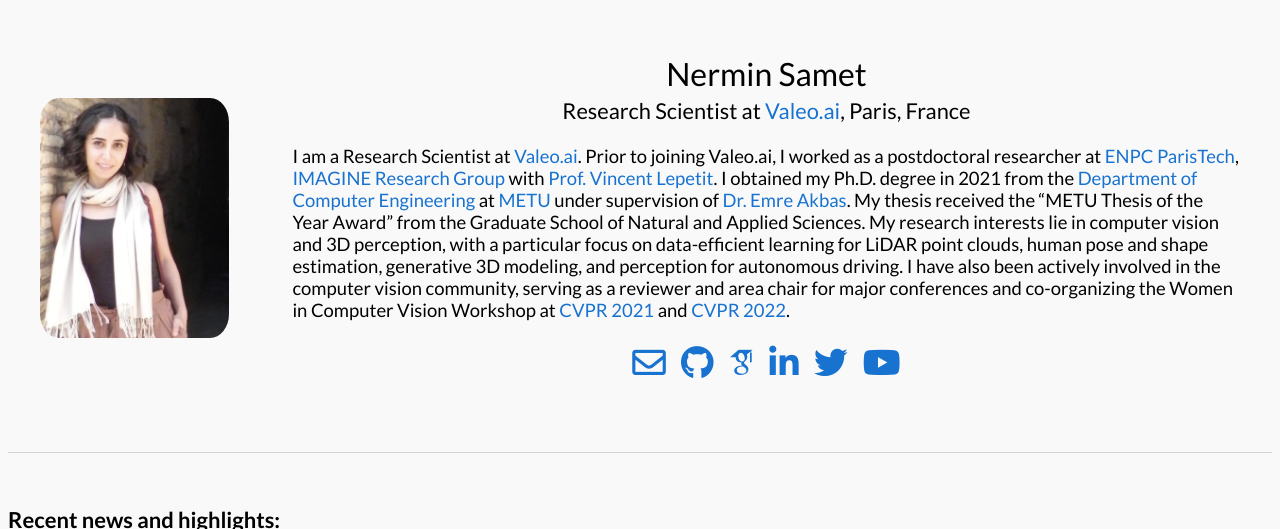
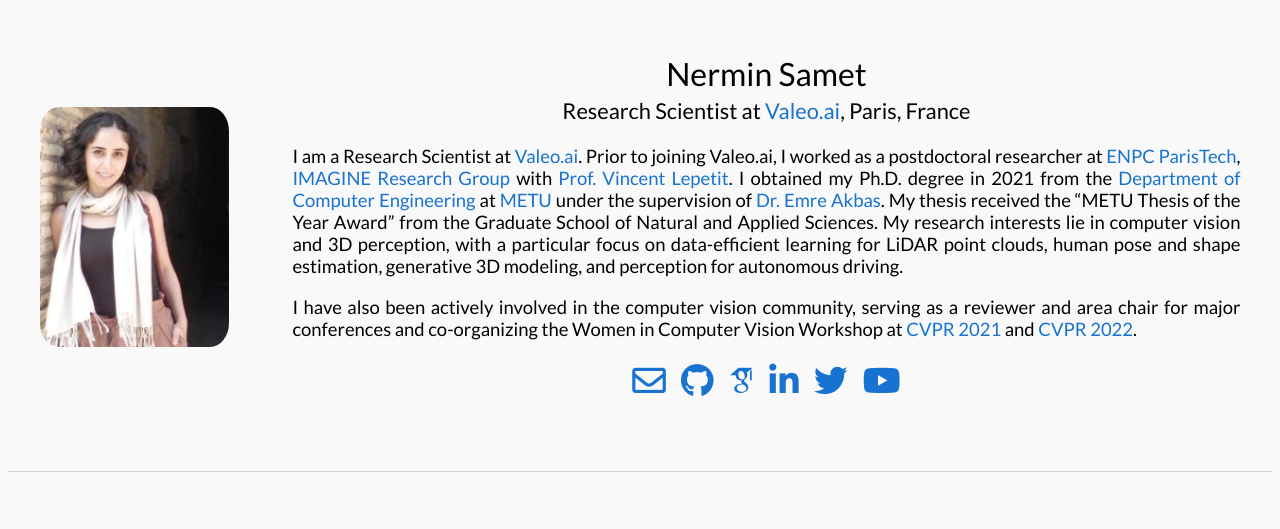
Before and after one commit to nerminsamet/nerminsamet.github.io, a Jekyll site: the page built from _posts/news/2023-10-25-thesis_award.markdown, in a window 1280 px wide and 900 px high, cut to the strip 0-529 px from the top of the window. Built offline with Jekyll 4.4.1, drawn with Linux system fonts in a browser that asks for light colours; some web fonts are replaced.

```diff
--- a/_layouts/default.html
+++ b/_layouts/default.html
@@ -40,21 +40,25 @@
 </h1>
 <p style="text-align:center; font-size:1.3em; margin-top:-10px;">
   Research Scientist at <a href="https://valeoai.github.io/publications/" target="_blank" style="font-size:1em;">Valeo.ai</a>, Paris, France
+<p style="font-size:1.1em; text-align: justify;">
+  I am a Research Scientist at <a href="https://valeoai.github.io/publications/" target="_blank">Valeo.ai</a>. Prior to joining Valeo.ai,
+  I worked as a postdoctoral researcher at <a href="https://www.ecoledesponts.fr/" target="_blank">ENPC ParisTech</a>,
+  <a href="https://imagine-lab.enpc.fr/" target="_blank">IMAGINE Research Group</a> with
+  <a href="https://vincentlepetit.github.io/" target="_blank">Prof. Vincent Lepetit</a>.
+  I obtained my Ph.D. degree in 2021 from the <a href="http://ceng.metu.edu.tr/" target="_blank">Department of Computer Engineering</a>
+  at <a href="http://www.metu.edu.tr/" target="_blank">METU</a> under the supervision of
+  <a href="http://user.ceng.metu.edu.tr/~emre/" target="_blank">Dr. Emre Akbas</a>.
+  My thesis received the “METU Thesis of the Year Award” from the Graduate School of Natural and Applied Sciences.
+  My research interests lie in computer vision and 3D perception, with a particular focus on data-efficient learning for LiDAR point clouds,
+  human pose and shape estimation, generative 3D modeling, and perception for autonomous driving.
 </p>
-              <p style="font-size:1.1em;">
-              I am a Research Scientist at <a href="https://valeoai.github.io/publications/" target="_blank"> Valeo.ai</a>. Prior to joining Valeo.ai,
-             I worked as a postdoctoral researcher at <a href="https://www.ecoledesponts.fr/" target="_blank"> ENPC ParisTech</a>, <a href="https://imagine-lab.enpc.fr/" target="_blank">
-               IMAGINE Research Group</a> with <a href="https://vincentlepetit.github.io/" target="_blank"> Prof. Vincent Lepetit</a>.
-I obtained my Ph.D. degree in 2021 from the <a href="http://ceng.metu.edu.tr/" target="_blank"> Department of Computer Engineering</a>
-                at <a href="http://www.metu.edu.tr/" target="_blank">METU</a> under supervision of <a href="http://user.ceng.metu.edu.tr/~emre/" target="_blank">Dr. Emre Akbas</a>.
-                My thesis received the “METU Thesis of the Year Award” from the Graduate School of Natural and Applied Sciences.
-                My research interests lie in computer vision and 3D perception, with a particular focus on data-efficient learning for LiDAR point clouds, human pose and shape estimation, generative 3D modeling, and perception for autonomous driving.
 
-            I have also been actively involved in the computer vision community, serving as a reviewer and area chair for major conferences
-            and co-organizing the Women in Computer Vision Workshop at <a href="https://sites.google.com/view/wicvcvpr2021/committee?authuser=0" target="_blank">CVPR 2021</a>
-                and <a href="https://sites.google.com/view/wicvcvpr2022/committee?authuser=0" target="_blank">CVPR 2022</a>.
-
-              </p>
+<p style="font-size:1.1em; text-align: justify;">
+  I have also been actively involved in the computer vision community, serving as a reviewer and area chair for major conferences
+  and co-organizing the Women in Computer Vision Workshop at
+  <a href="https://sites.google.com/view/wicvcvpr2021/committee?authuser=0" target="_blank">CVPR 2021</a>
+  and <a href="https://sites.google.com/view/wicvcvpr2022/committee?authuser=0" target="_blank">CVPR 2022</a>.
+</p>
               <p style="text-align:center">
                 <div class="contact-buttons">
                   <a href="mailto:nermin.samet@metu.edu.tr" target="_blank"><i class="far fa-envelope fa-2x"></i></a>
```
